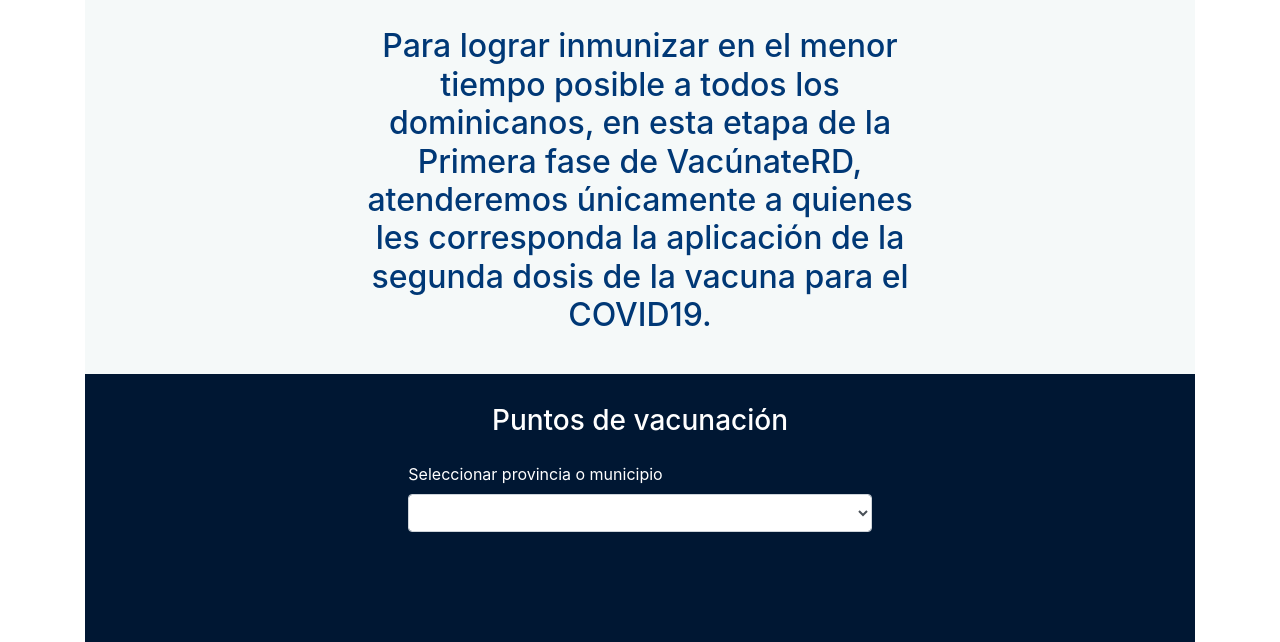
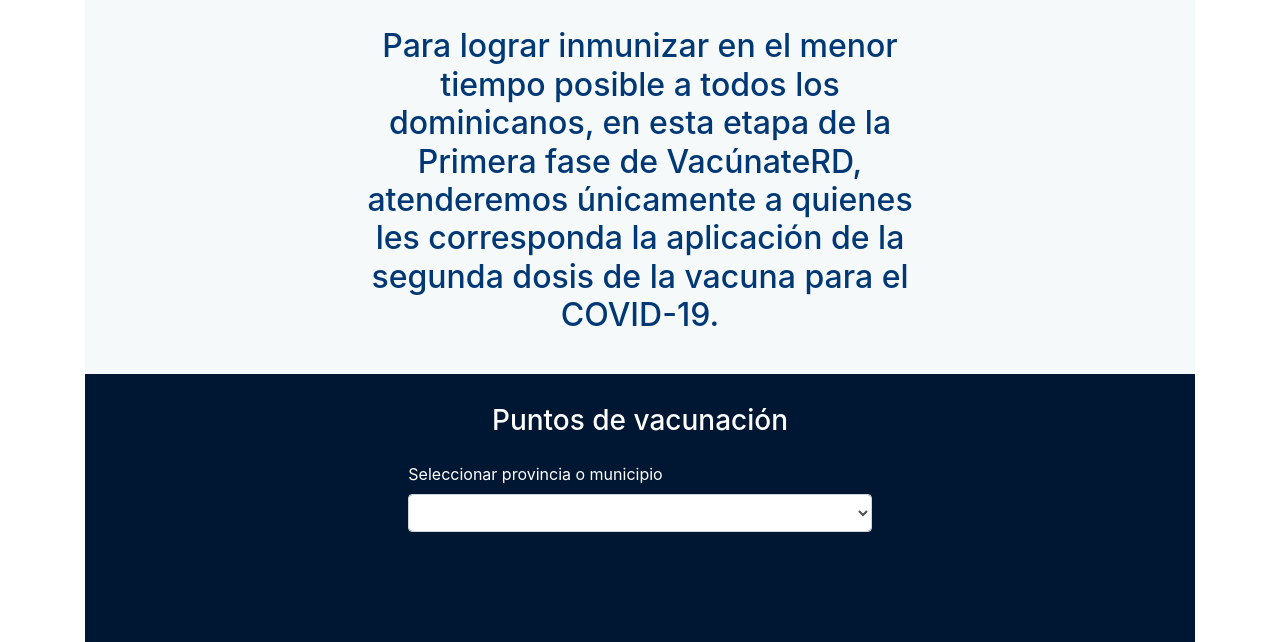
Before and after one commit to ogticrd/opticrd.github.io, a plain HTML site: page index.html in a window 1280 px wide. Shown: the part 306-948 px from the top of the page. Drawn offline with nearby package versions, Linux system fonts and the light colour scheme.

Commit message:
Add - on COVID19

```diff
--- a/index.html
+++ b/index.html
@@ -16,7 +16,7 @@
           <div class="logo-vacunate">
             <img class="img-fluid" src="logo-vacunateRD.png">
           </div>
-          <h4 class="h4 header-title">Para lograr inmunizar en el menor tiempo posible a todos los dominicanos, en esta etapa de la Primera fase de VacúnateRD, atenderemos únicamente a quienes les corresponda la aplicación de la segunda dosis de la vacuna para el COVID19.</h4>
+          <h4 class="h4 header-title">Para lograr inmunizar en el menor tiempo posible a todos los dominicanos, en esta etapa de la Primera fase de VacúnateRD, atenderemos únicamente a quienes les corresponda la aplicación de la segunda dosis de la vacuna para el COVID-19.</h4>
         </div>
       </div>
       <div class="content">
```
